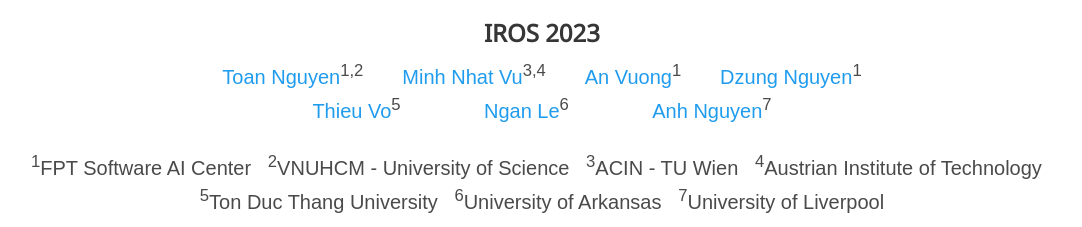
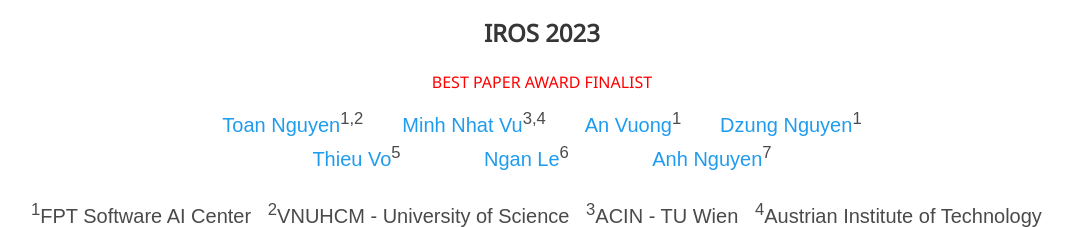
Before and after one commit to OpenAD2023/OpenAD2023.github.io, a plain HTML site: page index.html in a window 1280 px wide. Shown: the part 225-452 px from the top of the page, without its empty margins (98-1180 px from the left). Drawn offline with nearby package versions, Linux system fonts and the light colour scheme; some icons are missing; a web font is replaced by a local one.

Commit message:
Update index.html

```diff
--- a/index.html
+++ b/index.html
@@ -74,6 +74,7 @@
 
         <div class="column is-full_width">
           <h2 class="title is-4">IROS 2023</h2>
+          <h2 style="color: red;">BEST PAPER AWARD FINALIST</h2>
         </div>
         <!-- <br> -->
         <div class="is-size-5 publication-authors">
```
